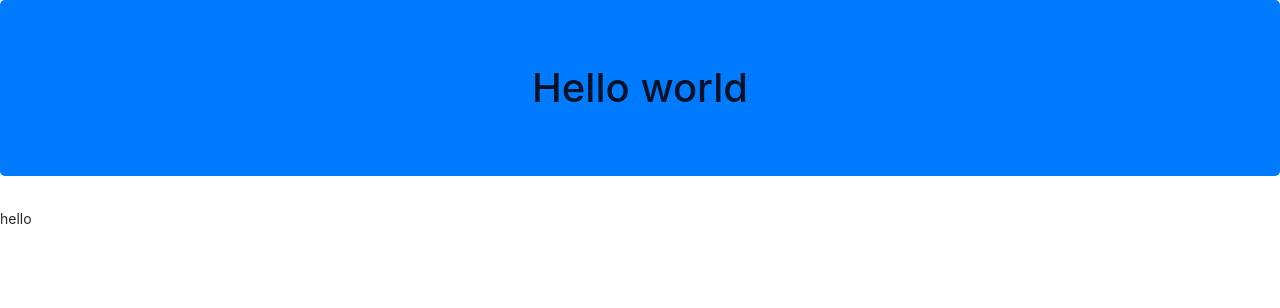
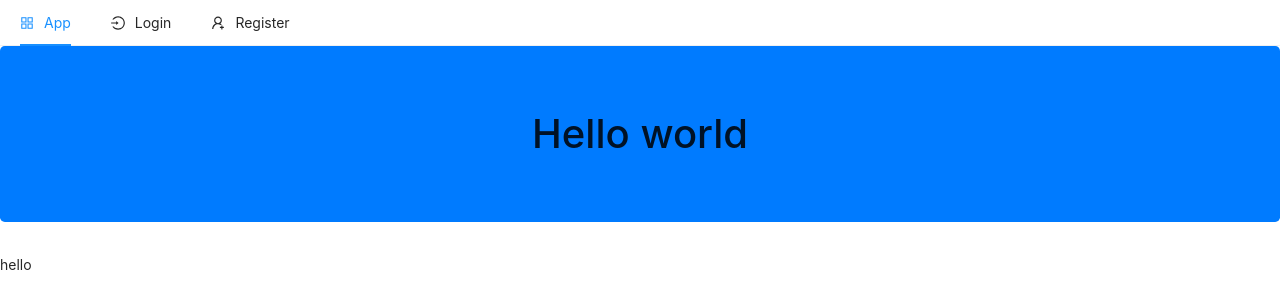
Before and after one commit to prateek-garg-mnr/ELearn, a Next.js app: page / in a window 1280 px wide. Shown: the top 308 px of the page. Built offline with nearby package versions, Linux system fonts and the light colour scheme.

Commit message:
Integrate navbar in _app.js

```diff
--- a/pages/_app.js
+++ b/pages/_app.js
@@ -1,9 +1,17 @@
-import React from 'react'
-import "bootstrap/dist/css/bootstrap.css"
-import "antd/dist/antd.css"
+import React from "react";
 
-function MyApp({Component,pageProps}) {
-    return <Component {...pageProps}/>
+import TopNav from "../components/TopNav";
+
+import "bootstrap/dist/css/bootstrap.css";
+import "antd/dist/antd.css";
+
+function MyApp({ Component, pageProps }) {
+  return (
+    <>
+      <TopNav />
+      <Component {...pageProps} />
+    </>
+  );
 }
 
-export default MyApp
+export default MyApp;
```
